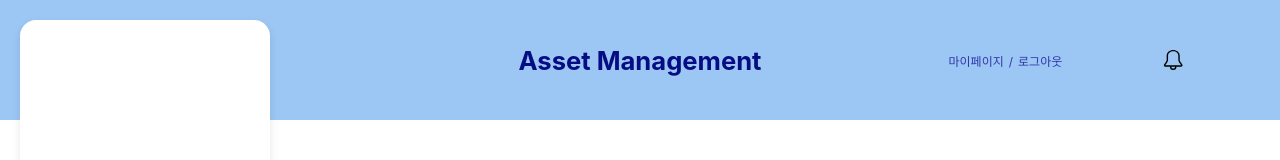
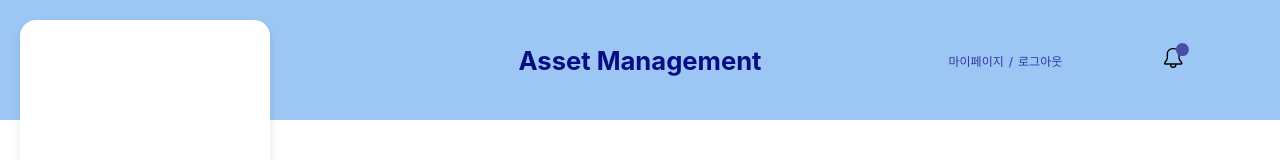
Before and after one commit to hgb926/asset-management, a React (Create React App) app: page / in a window 1280 px wide. Shown: the top 160 px of the page. Built offline with nearby package versions, Linux system fonts and the light colour scheme; sample sign-in values are in the browser's storage.

Commit message:
[UI] 알림 활성화 표시

```diff
--- a/src/components/main/Header.js
+++ b/src/components/main/Header.js
@@ -43,8 +43,13 @@ const Header = () => {
                         <span>/</span>
                         <span onClick={logoutHandler}>로그아웃</span>
                     </div>
-                    <GoBell onClick={() => setModalOpen(!modalOpen)}
-                            className={styles.notice}/>
+                    <div className={styles.noticeWrap}>
+                        <GoBell
+                            onClick={() => setModalOpen(!modalOpen)}
+                            className={styles.notice}
+                        />
+                        <span className={styles.noticeCircle}></span>
+                    </div>
                 </div>
             </div>
             {modalOpen ? <NoticeModal onClose={() => setModalOpen(false)}/> : ""}
--- a/src/styles/main/Header.module.scss
+++ b/src/styles/main/Header.module.scss
@@ -41,14 +41,39 @@
       scale: 1.1;
     }
 
+    .noticeWrap {
+      position: relative; /* 부모 요소를 기준으로 자식 요소를 위치시킵니다 */
+      display: inline-block; /* 요소를 내용만큼만 차지하도록 설정 */
+    }
+
     .notice {
       font-size: 1.4rem;
       font-weight: 300;
+      transition: scale 0.5s;
     }
+
     .notice:hover {
       font-weight: bold;
       scale: 1.1;
       cursor: pointer;
     }
+
+    .noticeCircle {
+      width: 13px;
+      height: 13px;
+      border-radius: 50%;
+      background: #4a4ea6;
+      position: absolute;
+      top: 0; /* 아이콘의 맨 위에 배치 */
+      right: 0; /* 아이콘의 오른쪽 끝에 배치 */
+      transform: translate(30%, -30%); /* 더 정교한 위치 조정 */
+      color: white;
+      font-size: 0.8rem;
+      text-align: center;
+      display: flex;
+      justify-content: center;
+      align-items: center;
+      z-index: 10;
+    }
   }
 }
```
